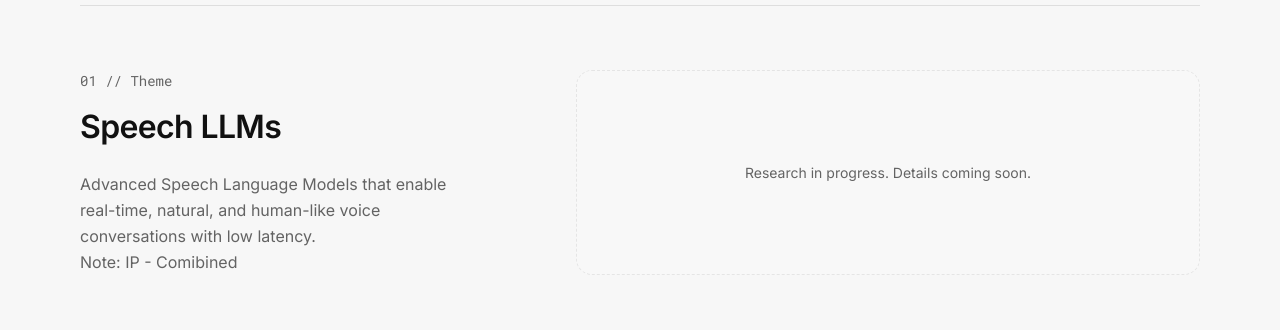
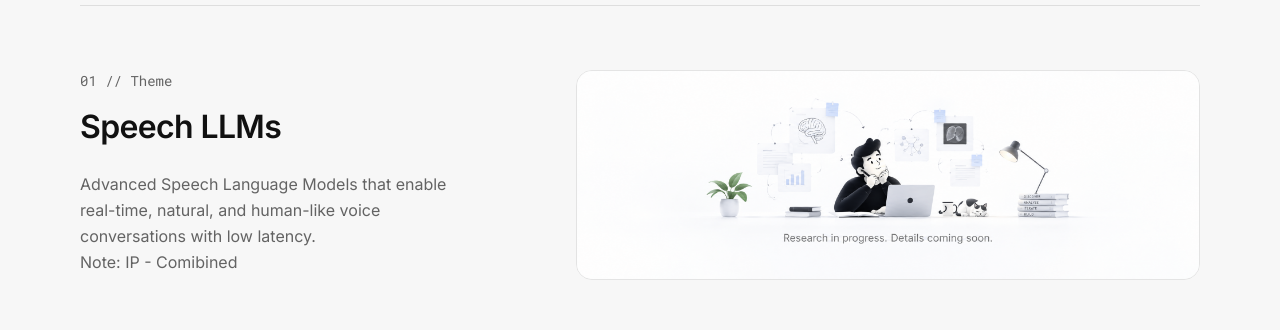
Before and after one commit to W11TY/demosite, a React (Vite) app: page /research in a window 1280 px wide. Shown: the part 588-918 px from the top of the page. Built offline with nearby package versions, Linux system fonts and the light colour scheme.

Commit message:
Add research image and standardize logo sizes

```diff
--- a/src/components/MobileMenu.jsx
+++ b/src/components/MobileMenu.jsx
@@ -41,7 +41,7 @@ export default function MobileMenu({ isOpen, setIsOpen, navItems }) {
             {/* Header */}
             <div className="flex justify-between items-center mb-12">
               <Link to="/" onClick={() => setIsOpen(false)} className="pl-2">
-                <img src={logo} alt="Voxi Logo" className="h-[34px] w-auto object-contain" />
+                <img src={logo} alt="Voxi Logo" className="h-[36px] w-auto object-contain" />
               </Link>
               <button
                 onClick={() => setIsOpen(false)}
--- a/src/components/Nav.jsx
+++ b/src/components/Nav.jsx
@@ -62,7 +62,7 @@ export default function Nav() {
     >
       {/* Logo */}
       <Link to="/" className="flex items-center">
-        <img src={logo} alt="Voxi Logo" className="h-[26px] lg:h-[32px] w-auto object-contain" />
+        <img src={logo} alt="Voxi Logo" className="h-[36px] lg:h-[45px] w-auto object-contain" />
       </Link>
 
       {/* Desktop Links */}
--- a/src/pages/ResearchDetail.jsx
+++ b/src/pages/ResearchDetail.jsx
@@ -5,6 +5,7 @@ import { ArrowLeft } from 'lucide-react';
 import { research } from '../data/research';
 import CapabilityRow from '../components/shared/CapabilityRow';
 import { SlideInLeft, SlideInRight, FadeInUp } from '../components/shared/Motion';
+import researchImg from '../assets/cards/research.png';
 
 export default function ResearchDetail() {
   const { id } = useParams();
@@ -87,10 +88,8 @@ export default function ResearchDetail() {
               {theme.subItems && theme.subItems.length > 0 ? (
                 <CapabilityRow capabilities={theme.subItems} />
               ) : (
-                <div className="p-8 rounded-[16px] bg-surface/20 border border-border border-dashed flex items-center justify-center">
-                  <span className="text-[15px] text-text-secondary">
-                    Research in progress. Details coming soon.
-                  </span>
+                <div className="rounded-[16px] overflow-hidden flex items-center justify-center border border-border">
+                  <img src={researchImg} alt="Research in progress" className="w-full h-auto object-cover" />
                 </div>
               )}
             </SlideInRight>
--- a/src/pages/ResearchOverview.jsx
+++ b/src/pages/ResearchOverview.jsx
@@ -2,6 +2,7 @@ import React from 'react';
 import { motion } from 'framer-motion';
 import { research } from '../data/research';
 import { FadeInUp, SlideInLeft } from '../components/shared/Motion';
+import researchImg from '../assets/cards/research.png';
 
 const darkGradients = [
   'bg-gradient-to-t from-blue-800 via-[#1a1a1a] to-[#1a1a1a] animate-gradient-y',
@@ -165,10 +166,8 @@ export default function ResearchOverview() {
                           </FadeInUp>
                         ))
                       ) : (
-                        <div className="p-6 rounded-[16px] bg-surface/20 border border-border border-dashed flex items-center justify-center col-span-full">
-                          <span className="text-[14px] text-text-secondary">
-                            Research in progress. Details coming soon.
-                          </span>
+                        <div className="rounded-[16px] overflow-hidden flex items-center justify-center col-span-full border border-border">
+                          <img src={researchImg} alt="Research in progress" className="w-full h-auto object-cover" />
                         </div>
                       )}
                     </div>
```
